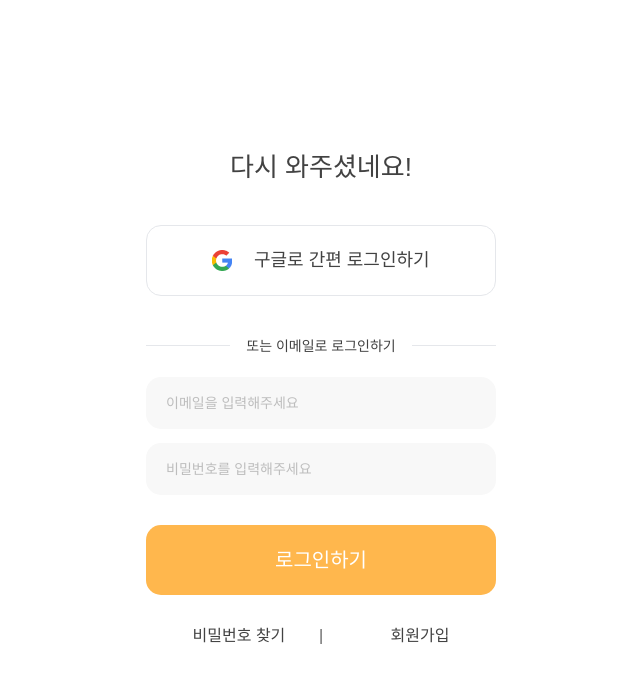
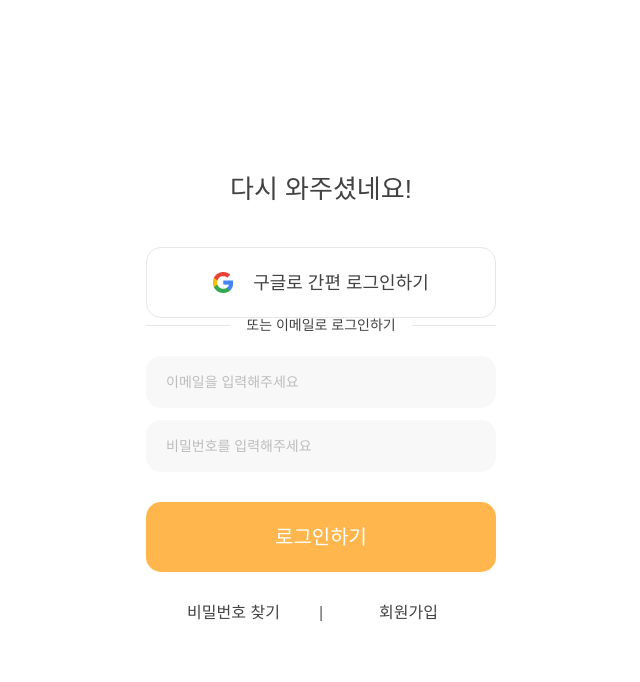
Before and after one commit to rainbow-letter/rainbow-letter-frontend, a React (Create React App) app: page /login in a window 1280 px wide. Shown: the top 682 px of the page, without its empty margins (319-959 px from the left). Built offline with nearby package versions, Linux system fonts and the light colour scheme; no server answers.

Commit message:
refactor: 로그인 페이지 타입스크립트 점진적 마이그레이션

```diff
--- a/src/api/user.js
+++ b/src/api/user.ts
@@ -3,31 +3,31 @@ import apiRequest from '.';
 
 const RESOURCE = '/api/members';
 
-export const trySignUp = async (data) => {
+export const trySignUp = async (data: any) => {
   const response = await apiRequest.post(`${RESOURCE}`, data);
 
   return response;
 };
 
-export const tryLogin = async (data) => {
+export const tryLogin = async (data: any): Promise<any> => {
   const response = await apiRequest.post(`${RESOURCE}/login`, data);
 
   return response;
 };
 
-export const authEmail = async (email) => {
+export const authEmail = async (email: any) => {
   const response = await apiRequest.post(`${RESOURCE}/password/find`, email);
 
   return response;
 };
 
-export const updatePassword = async (data) => {
+export const updatePassword = async (data: any) => {
   const response = await apiRequest.put(`${RESOURCE}/password/reset`, data);
 
   return response;
 };
 
-export const updatePhoneNumber = async (data) => {
+export const updatePhoneNumber = async (data: any) => {
   const response = await apiRequest.put(`${RESOURCE}/phoneNumber`, data);
 
   return response;
--- a/src/components/Login/Header.jsx
+++ /dev/null
@@ -1,20 +0,0 @@
-import React from 'react';
-
-import googleIcon from '../../assets/google_icon.png';
-
-export default function Header({ message: { title, button }, className }) {
-  const style = className || '';
-  return (
-    <section>
-      <h2 className="text-heading-2">{title}</h2>
-      <a
-        href={`${process.env.REACT_APP_API_URL}/api/oauth2/authorization/google`}
-        type="button"
-        className={`${style} border text-solo-large mt-10 gap-[1.35rem] py-6 w-full rounded-[15px] flex justify-center items-center`}
-      >
-        <img src={googleIcon} alt="google icon" />
-        {button.google}
-      </a>
-    </section>
-  );
-}
--- a/src/components/Login/Header.tsx
+++ b/src/components/Login/Header.tsx
@@ -1,22 +1,18 @@
-/* eslint-disable */
 import React from 'react';
 
+import { Message } from 'components/Login/constants';
 import googleIcon from '../../assets/google_icon.png';
 
-type Props = { title: String; button: { google: string } };
+type Props = { message: Message };
 
-export default function Header({
-  message: { title, button },
-}: {
-  message: Props;
-}) {
+export default function Header({ message: { title, button } }: Props) {
   return (
     <section>
       <h2 className="text-heading-2">{title}</h2>
       <a
         href={`${process.env.REACT_APP_API_URL}/api/oauth2/authorization/google`}
         type="button"
-        className="border text-solo-large mt-10 gap-[1.35rem] py-6 w-full rounded-[15px] flex justify-center items-center"
+        className="border text-solo-large mt-10 gap-5 py-6 w-full rounded-[15px] flex justify-center items-center"
       >
         <img src={googleIcon} alt="google icon" />
         {button.google}
--- a/src/components/Login/LinkAvailable.tsx
+++ b/src/components/Login/LinkAvailable.tsx
@@ -1,26 +1,33 @@
 import React from 'react';
 import { Link } from 'react-router-dom';
+
+import { Message } from 'components/Login/constants';
+
+type Props = {
+  message: Message;
+  className?: string;
+};
 
 export default function LinkAvailable({
   message: { findPassword, link },
   className,
-}: any) {
+}: Props) {
   const style = className || '';
 
   return (
     <section className="mt-7 text-body-medium ">
-      <article className={`${style} flex justify-center gap-3`}>
+      <article className={`${style} flex justify-center`}>
         {findPassword && (
-          <div className="w-1/2">
+          <div className="w-full">
             <Link to="/auth/email">
               <p>{findPassword}</p>
             </Link>
           </div>
         )}
         {findPassword && <span className="absolute text-gray-1">|</span>}
-        <div className="w-1/2">
+        <div className="w-full">
           <Link to={`${link.address}`}>
-            <span>{link.value}</span>
+            <p>{link.value}</p>
           </Link>
         </div>
       </article>
--- a/src/components/Login/SubmitButton.jsx
+++ b/src/components/Login/SubmitButton.tsx
@@ -1,7 +1,19 @@
 /* eslint-disable react/jsx-props-no-spreading */
 import React from 'react';
 
-export default function SubmitButton({ onclick, value, disabled, ...props }) {
+type Props = {
+  onclick: (e: React.MouseEvent<HTMLButtonElement>) => void;
+  value: string;
+  disabled: any;
+  className: string;
+};
+
+export default function SubmitButton({
+  onclick,
+  value,
+  disabled,
+  ...props
+}: Props) {
   return (
     <button
       {...props}
--- a/src/components/Login/UserInput.jsx
+++ b/src/components/Login/UserInput.tsx
@@ -3,27 +3,39 @@ import React from 'react';
 
 const INPUT_STYLE =
   'w-full rounded-[15px] py-[18px] px-5 bg-gray-2 text-solo-small mb-3 outline-none';
-const ERROR_MESSAGE_STYLE =
-  'text-caption text-left text-alarm-red px-2.5 pb-2.5';
+
+type Props = {
+  type: string;
+  value: string;
+  onChange: (e: React.ChangeEvent<HTMLInputElement>) => void;
+  placeholder: string;
+  isNotValid: boolean | null;
+  errorMessage: string | null;
+  className?: string;
+};
 
 export default function UserInput({
   isNotValid,
   errorMessage,
   className,
   ...props
-}) {
+}: Props) {
+  const style = className || '';
+
   return (
     <>
       <input
         {...props}
-        className={`${className} ${
+        className={`${style} ${
           isNotValid
             ? `${INPUT_STYLE} border border-alarm-red`
             : `${INPUT_STYLE}`
         }`}
       />
       {isNotValid && errorMessage && (
-        <p className={ERROR_MESSAGE_STYLE}>{errorMessage}</p>
+        <p className="text-caption text-left text-alarm-red px-2.5 pb-2.5">
+          {errorMessage}
+        </p>
       )}
     </>
   );
--- a/src/components/Login/constants.js
+++ b/src/components/Login/constants.ts
@@ -1,4 +1,19 @@
-const LOGIN_MESSAGE = [
+export type Message = {
+  pathname: string;
+  title: string;
+  describe: string;
+  findPassword?: string;
+  button: {
+    google: string;
+    default: string;
+  };
+  link: {
+    address: string;
+    value: string;
+  };
+};
+
+const LOGIN_MESSAGE: Message[] = [
   {
     pathname: '/login',
     title: '다시 와주셨네요!',
--- a/src/view/Join.jsx
+++ /dev/null
@@ -1,23 +0,0 @@
-/* eslint-disable consistent-return */
-import React from 'react';
-import { useLocation } from 'react-router-dom';
-
-import Header from '../components/Login/Header';
-import SignUpForm from '../components/Login/SignUp/SignUpForm';
-import LinkAvailable from '../components/Login/LinkAvailable';
-
-import { LOGIN_MESSAGE } from '../components/Login/constants';
-
-export default function Join() {
-  const { pathname } = useLocation();
-
-  const message = LOGIN_MESSAGE.find((item) => item.pathname === pathname);
-
-  return (
-    <main className="h-screen flex flex-col justify-center text-center">
-      <Header message={message} />
-      <SignUpForm message={message} />
-      <LinkAvailable message={message} />
-    </main>
-  );
-}
--- a/src/view/Join.tsx
+++ b/src/view/Join.tsx
@@ -1,18 +1,18 @@
 /* eslint-disable consistent-return */
-/* eslint-disable */
 import React from 'react';
 import { useLocation } from 'react-router-dom';
 
-import Header from '../components/Login/Header';
+import Header from 'components/Login/Header';
+import LinkAvailable from 'components/Login/LinkAvailable';
+import { LOGIN_MESSAGE, Message } from 'components/Login/constants';
 import SignUpForm from '../components/Login/SignUp/SignUpForm';
-import LinkAvailable from '../components/Login/LinkAvailable';
-
-import { LOGIN_MESSAGE } from '../components/Login/constants';
 
 export default function Join() {
   const { pathname } = useLocation();
 
-  const message: any = LOGIN_MESSAGE.find((item) => item.pathname === pathname);
+  const message = LOGIN_MESSAGE.find(
+    (item) => item.pathname === pathname
+  ) as Message;
 
   return (
     <main className="h-screen flex flex-col justify-center text-center">
--- a/src/view/Login.jsx
+++ /dev/null
@@ -1,22 +0,0 @@
-import React from 'react';
-import { useLocation } from 'react-router-dom';
-
-import Header from '../components/Login/Header';
-import LoginForm from '../components/Login/LoginForm';
-import LinkAvailable from '../components/Login/LinkAvailable';
-
-import { LOGIN_MESSAGE } from '../components/Login/constants';
-
-export default function Login() {
-  const { pathname } = useLocation();
-
-  const message = LOGIN_MESSAGE.find((item) => item.pathname === pathname);
-
-  return (
-    <main className="h-screen flex flex-col justify-center text-center">
-      <Header message={message} />
-      <LoginForm message={message} />
-      <LinkAvailable message={message} className="justify-around" />
-    </main>
-  );
-}
--- a/src/view/Login.tsx
+++ b/src/view/Login.tsx
@@ -1,32 +1,17 @@
-/* eslint-disable */
 import React from 'react';
 import { useLocation } from 'react-router-dom';
 
-import Header from '../components/Login/Header';
+import Header from 'components/Login/Header';
+import LinkAvailable from 'components/Login/LinkAvailable';
+import { LOGIN_MESSAGE, Message } from 'components/Login/constants';
 import LoginForm from '../components/Login/LoginForm';
-import LinkAvailable from '../components/Login/LinkAvailable';
-
-import { LOGIN_MESSAGE } from '../components/Login/constants';
-
-type Message = {
-  pathname: string;
-  title: string;
-  describe: string;
-  findPassword?: string | undefined;
-  button: {
-    google: string;
-    default: string;
-  };
-  link: {
-    address: string;
-    value: string;
-  };
-};
 
 export default function Login() {
   const { pathname } = useLocation();
 
-  const message: any = LOGIN_MESSAGE.find((item) => item.pathname === pathname);
+  const message = LOGIN_MESSAGE.find(
+    (item) => item.pathname === pathname
+  ) as Message;
 
   return (
     <main className="h-screen flex flex-col justify-center text-center">
```
Also changed, not shown: src/components/Login/LoginForm.tsx (renamed from src/components/Login/LoginForm.jsx, +23 -12 lines).
